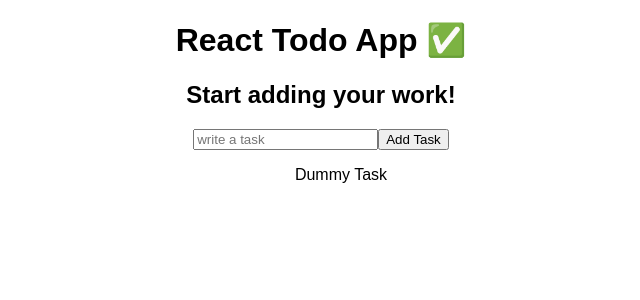
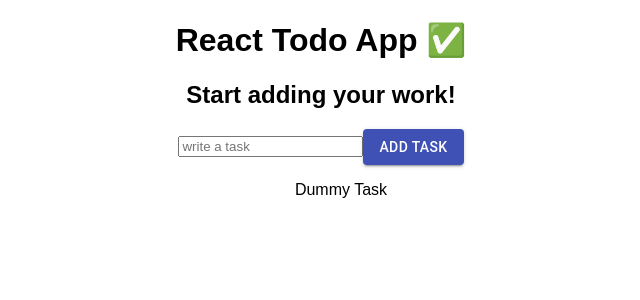
Before and after one commit to abahad7921/ReactJS-ToDo-App, a React (Create React App) app: page / in a window 1280 px wide. Shown: the top 300 px of the page, without its empty margins (319-959 px from the left). Built offline with nearby package versions, Linux system fonts and the light colour scheme.

Commit message:
style: used material ui button

```diff
--- a/src/App.js
+++ b/src/App.js
@@ -1,5 +1,6 @@
 import "./styles.css";
 import React, { useState } from "react";
+import { Button } from "@material-ui/core";
 
 export default function App() {
   const [todos, setTodos] = useState(["Dummy Task"]);
@@ -26,9 +27,15 @@ export default function App() {
           onChange={(event) => setInput(event.target.value)}
           value={input}
         />
-        <button type="submit" onClick={addTodo}>
+
+        <Button
+          type="submit"
+          onClick={addTodo}
+          variant="contained"
+          color="primary"
+        >
           Add Task
-        </button>
+        </Button>
       </form>
       <ul>
         {todos.map(function (todo) {
```
Also changed, not shown: package.json (+11 -2 lines).
